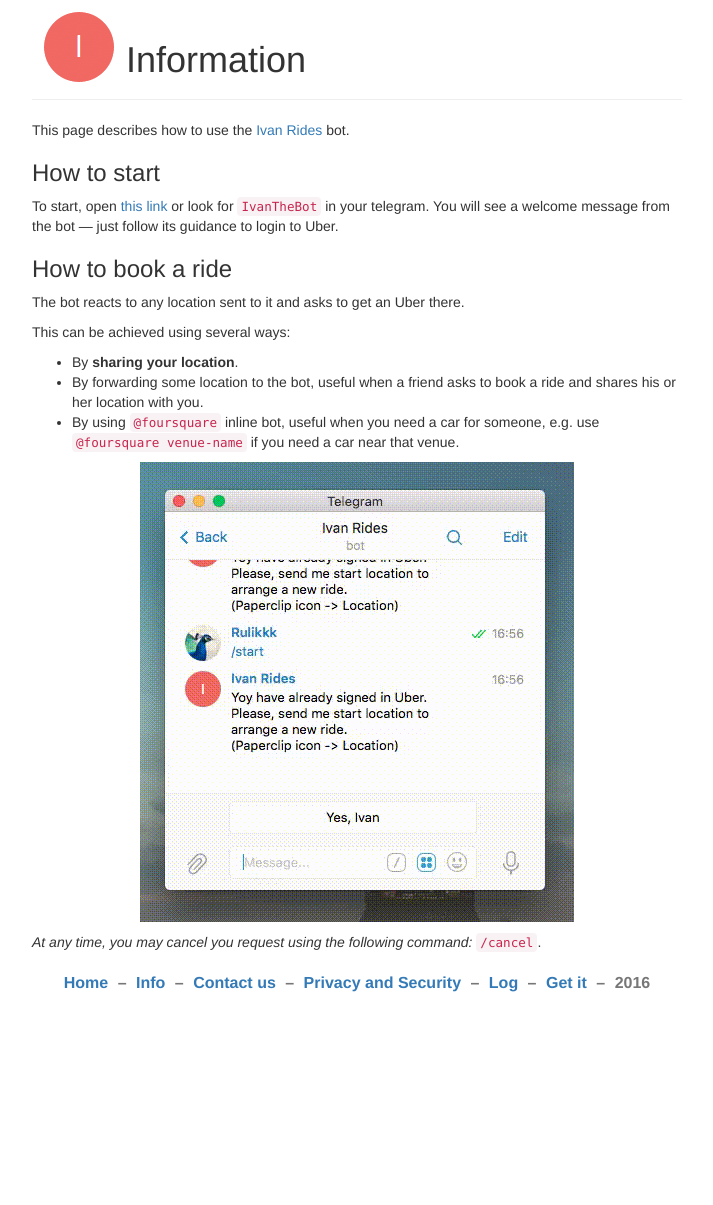
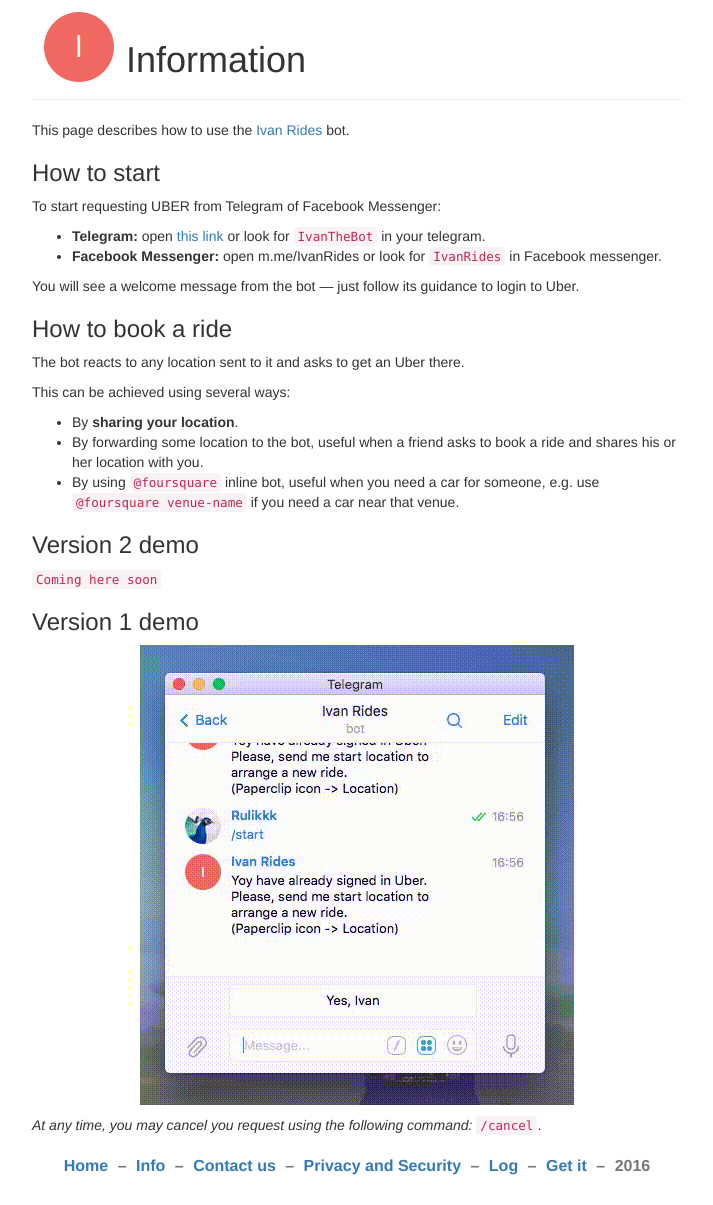
Before and after one commit to IvanTheBot/IvanTheBot.github.io, a Jekyll site: the page built from info.md, in a window 1280 px wide. Shown: the whole page, without its empty margins (283-996 px from the left). Built offline with Jekyll 4.4.1, drawn with Linux system fonts in a browser that asks for light colours; before the commit the page ends 1022 px from its top, so only the background shows below that.

Commit message:
Update info.md

```diff
--- a/info.md
+++ b/info.md
@@ -7,7 +7,13 @@
 This page describes how to use the [{{ site.data.bot.display }}][bot-url] bot.
 
 ### How to start
-To start, open [this link][bot-url] or look for `{{ site.data.bot.name }}` in your telegram. You will see a welcome message from the bot — just follow its guidance to login to Uber.
+
+To start requesting UBER from Telegram of Facebook Messenger:
+
+- **Telegram:** open [this link][bot-url] or look for `{{ site.data.bot.name }}` in your telegram.
+- **Facebook Messenger:** open m.me/IvanRides or look for `IvanRides` in Facebook messenger.
+
+You will see a welcome message from the bot — just follow its guidance to login to Uber.
 
 ### How to book a ride
 The bot reacts to any location sent to it and asks to get an Uber there.
@@ -18,6 +24,10 @@
 - By forwarding some location to the bot, useful when a friend asks to book a ride and shares his or her location with you.
 - By using `@foursquare` inline bot, useful when you need a car for someone, e.g. use `@foursquare venue-name` if you need a car near that venue.
 
+### Version 2 demo
+`Coming here soon`
+
+### Version 1 demo
 <img src="img/out.gif" class="img-responsive center-block">
 
 _At any time, you may cancel you request using the following command:_ `/cancel`.
```
